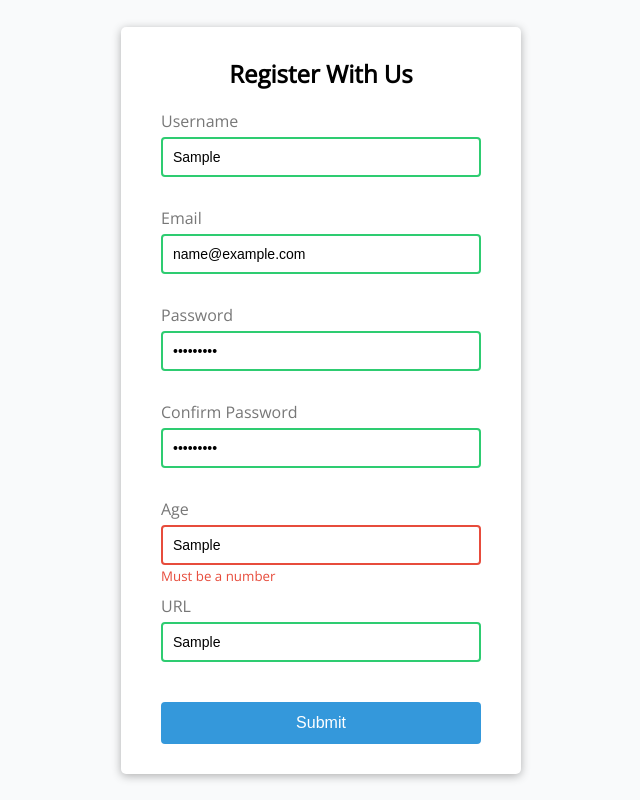
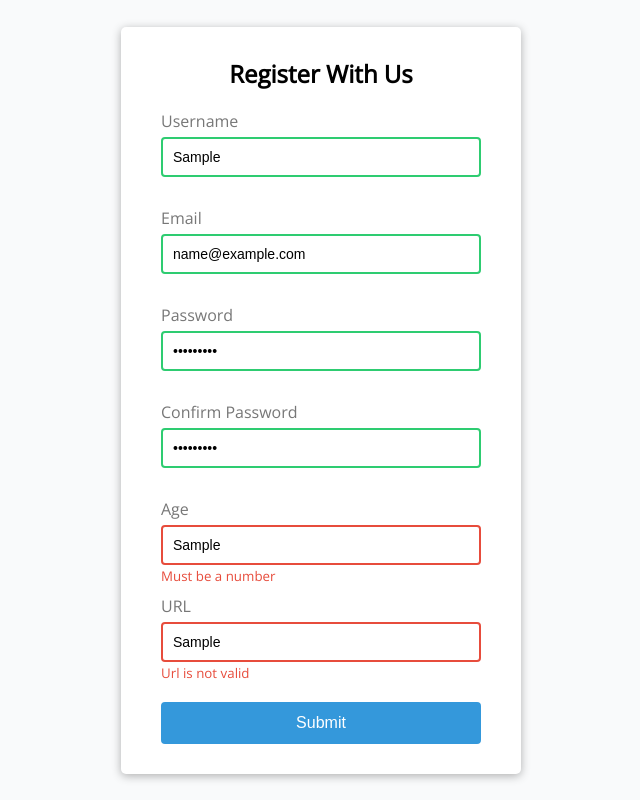
Before and after one commit to malegrera/PEC1, a plain HTML site: page PEC1_Ej2_1/index.html in a window 1280 px wide. Both pictures are taken after typing "Sample", "name@example.com", "Sample123", "Sample123", "Sample", "Sample" into the empty fields and a click on the button "Submit". Shown: the whole page, without its empty margins (319-959 px from the left). Drawn offline with nearby package versions, Linux system fonts and the light colour scheme.

Commit message:
cambios pec1 ej2_1

```diff
--- a/PEC1_Ej2_1/script.js
+++ b/PEC1_Ej2_1/script.js
@@ -78,7 +78,7 @@ function checkAge(input) {
 
 //Check url is valid
 function checkUrl(input) {
-     const re=/^(?:(?:https?|ftp):\/\/)?[\w\-]+((\.|\/)[\w\-]+)*$/i;
+     const re=/^(?:(?:https?|ftp):\/\/)[\w\-]+((\.|\/)[\w\-]+)*$/i;
     if (re.test(input.value.trim())) {
         showSuccess(input);
     } else {
--- a/PEC1_Ej2_1/style.css
+++ b/PEC1_Ej2_1/style.css
@@ -7,7 +7,6 @@
 
 * {
     box-sizing: border-box;
-
 }
 
 body {
```
Also changed, not shown: PEC1_Ej2_1/index.html (line endings or trailing spaces), 1 other file.
